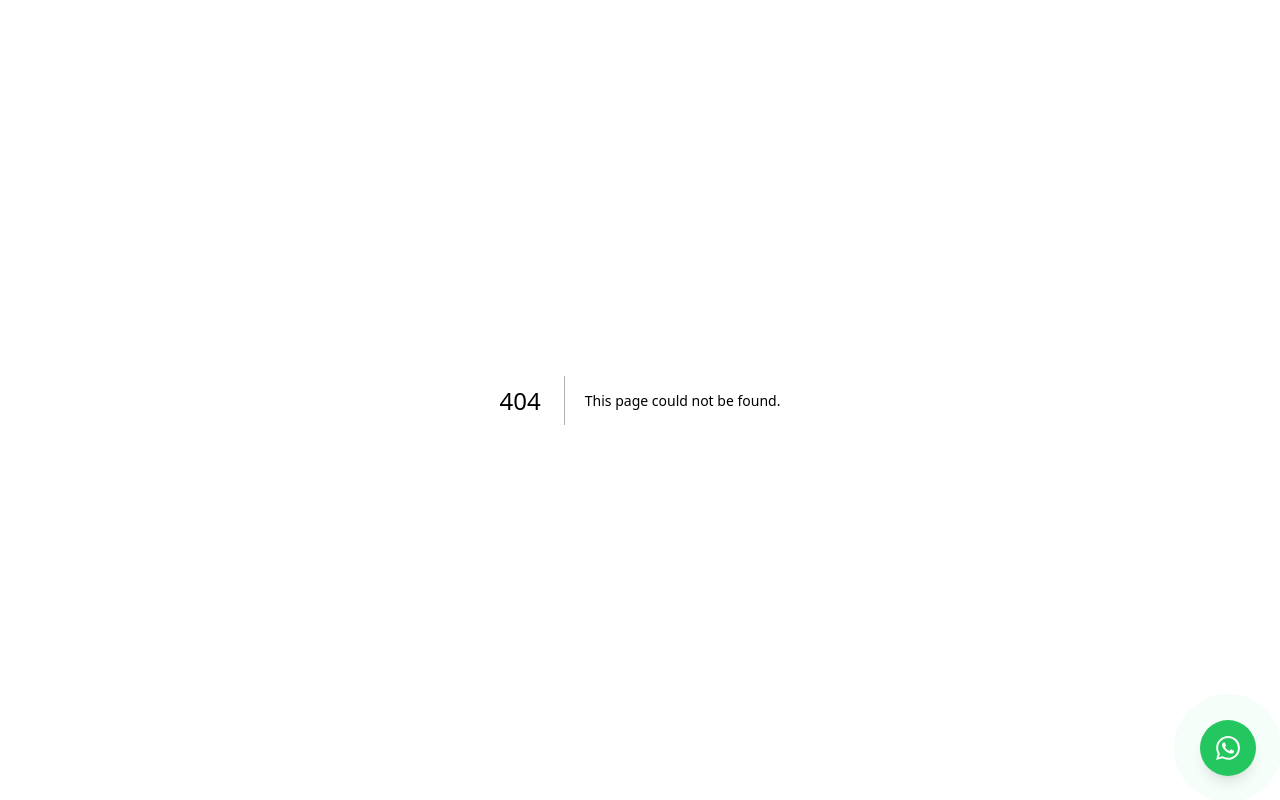
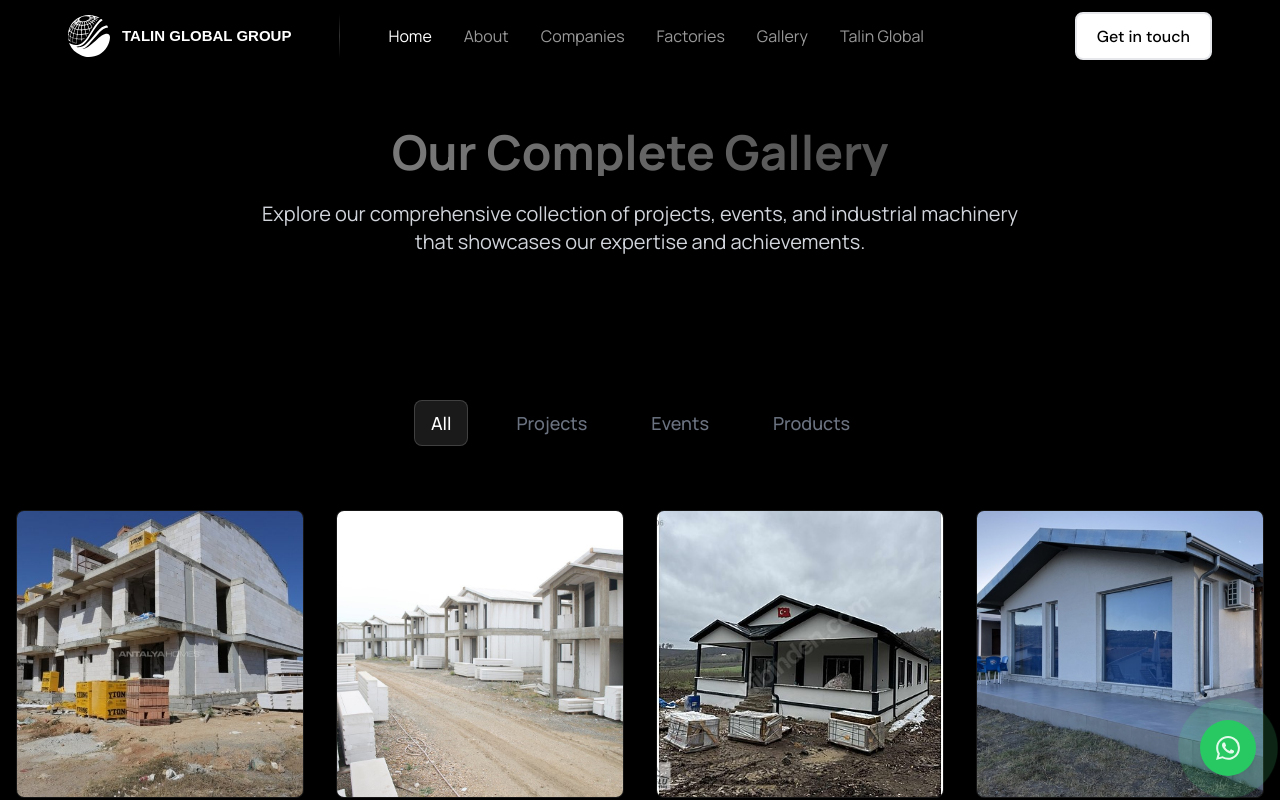
Before and after one commit to acuteangleTech/Talin-site, a Next.js app: page /gallery in a window 1280 px wide. Before the commit this address had no page. Shown: the top 800 px of the page. Built offline with nearby package versions, Linux system fonts and the light colour scheme; a web font is replaced by a local one.

Commit message:
created new gallary page

```diff
--- /dev/null
+++ b/src/app/gallery/page.jsx
@@ -0,0 +1,182 @@
+'use client';
+import React, { useState } from 'react';
+import Header from '@/components/common/Header';
+import Footer from '@/components/sections/Footer';
+import Image from 'next/image';
+
+const GalleryPage = () => {
+  const [activeTab, setActiveTab] = useState('All');
+
+  // Gallery images organized by category - using available images that match construction/industrial theme
+  const galleryData = {
+    All: [
+      // Projects - Real Estate
+      "/real state/WhatsApp Image 2025-08-16 at 11.01.59 PM.jpeg",
+      "/real state/WhatsApp Image 2025-08-16 at 11.01.58 PM (1).jpeg",
+      "/real state/WhatsApp Image 2025-08-16 at 11.01.58 PM.jpeg",
+      "/real state/WhatsApp Image 2025-08-16 at 11.01.57 PM (1).jpeg",
+      "/real state/WhatsApp Image 2025-08-16 at 11.01.57 PM.jpeg",
+
+      // Events
+      "/events/WhatsApp Image 2025-08-16 at 11.46.48 PM.jpeg",
+      "/events/WhatsApp Image 2025-08-16 at 11.46.47 PM (2).jpeg",
+      "/events/WhatsApp Image 2025-08-16 at 11.46.47 PM (1).jpeg",
+      "/events/WhatsApp Image 2025-08-16 at 11.46.47 PM.jpeg",
+      "/events/WhatsApp Image 2025-08-16 at 11.45.31 PM (1).jpeg",
+      "/events/WhatsApp Image 2025-08-16 at 11.45.31 PM.jpeg",
+      "/events/WhatsApp Image 2025-08-16 at 11.45.03 PM.jpeg",
+
+      // Products - Industrial Machinery
+      "/Automatic and semi automatic blowing machines/WhatsApp Image 2025-08-16 at 11.41.20 PM (1).jpeg",
+      "/Automatic and semi automatic blowing machines/WhatsApp Image 2025-08-16 at 11.41.20 PM.jpeg",
+      "/Automatic and semi automatic blowing machines/WhatsApp Image 2025-08-16 at 11.41.19 PM (2).jpeg",
+      "/Automatic and semi automatic blowing machines/WhatsApp Image 2025-08-16 at 11.41.19 PM (1).jpeg",
+      "/Automatic and semi automatic blowing machines/WhatsApp Image 2025-08-16 at 11.41.19 PM.jpeg",
+      "/Biscuits machines line/WhatsApp Image 2025-08-16 at 11.42.10 PM (2).jpeg",
+      "/Biscuits machines line/WhatsApp Image 2025-08-16 at 11.42.10 PM (1).jpeg",
+      "/Biscuits machines line/WhatsApp Image 2025-08-16 at 11.42.10 PM.jpeg",
+      "/Biscuits machines line/WhatsApp Image 2025-08-16 at 11.42.09 PM.jpeg",
+      "/Blocks making machines/WhatsApp Image 2025-08-16 at 11.41.41 PM.jpeg",
+      "/Blocks making machines/WhatsApp Image 2025-08-16 at 11.41.40 PM (1).jpeg",
+      "/Blocks making machines/WhatsApp Image 2025-08-16 at 11.41.40 PM.jpeg",
+      "/Blocks making machines/WhatsApp Image 2025-08-16 at 11.41.39 PM.jpeg",
+      "/papers machines/WhatsApp Image 2025-08-16 at 11.04.48 PM.jpeg",
+      "/papers machines/WhatsApp Image 2025-08-16 at 11.04.47 PM (1).jpeg",
+      "/papers machines/WhatsApp Image 2025-08-16 at 11.04.47 PM.jpeg",
+      "/Utopia machines/WhatsApp Image 2025-08-16 at 11.00.53 PM.jpeg",
+      "/Utopia machines/WhatsApp Image 2025-08-16 at 11.00.52 PM (1).jpeg",
+      "/Utopia machines/WhatsApp Image 2025-08-16 at 11.00.52 PM.jpeg",
+      "/Utopia machines/WhatsApp Image 2025-08-16 at 11.00.51 PM.jpeg"
+    ],
+    Projects: [
+      "/real state/WhatsApp Image 2025-08-16 at 11.01.59 PM.jpeg",
+      "/real state/WhatsApp Image 2025-08-16 at 11.01.58 PM (1).jpeg",
+      "/real state/WhatsApp Image 2025-08-16 at 11.01.58 PM.jpeg",
+      "/real state/WhatsApp Image 2025-08-16 at 11.01.57 PM (1).jpeg",
+      "/real state/WhatsApp Image 2025-08-16 at 11.01.57 PM.jpeg"
+    ],
+    Events: [
+      "/events/WhatsApp Image 2025-08-16 at 11.46.48 PM.jpeg",
+      "/events/WhatsApp Image 2025-08-16 at 11.46.47 PM (2).jpeg",
+      "/events/WhatsApp Image 2025-08-16 at 11.46.47 PM (1).jpeg",
+      "/events/WhatsApp Image 2025-08-16 at 11.46.47 PM.jpeg",
+      "/events/WhatsApp Image 2025-08-16 at 11.45.31 PM (1).jpeg",
+      "/events/WhatsApp Image 2025-08-16 at 11.45.31 PM.jpeg",
+      "/events/WhatsApp Image 2025-08-16 at 11.45.03 PM.jpeg"
+    ],
+    Products: [
+      // Automatic and semi automatic blowing machines
+      "/Automatic and semi automatic blowing machines/WhatsApp Image 2025-08-16 at 11.41.20 PM (1).jpeg",
+      "/Automatic and semi automatic blowing machines/WhatsApp Image 2025-08-16 at 11.41.20 PM.jpeg",
+      "/Automatic and semi automatic blowing machines/WhatsApp Image 2025-08-16 at 11.41.19 PM (2).jpeg",
+      "/Automatic and semi automatic blowing machines/WhatsApp Image 2025-08-16 at 11.41.19 PM (1).jpeg",
+      "/Automatic and semi automatic blowing machines/WhatsApp Image 2025-08-16 at 11.41.19 PM.jpeg",
+
+      // Biscuits machines line
+      "/Biscuits machines line/WhatsApp Image 2025-08-16 at 11.42.10 PM (2).jpeg",
+      "/Biscuits machines line/WhatsApp Image 2025-08-16 at 11.42.10 PM (1).jpeg",
+      "/Biscuits machines line/WhatsApp Image 2025-08-16 at 11.42.10 PM.jpeg",
+      "/Biscuits machines line/WhatsApp Image 2025-08-16 at 11.42.09 PM.jpeg",
+
+      // Blocks making machines
+      "/Blocks making machines/WhatsApp Image 2025-08-16 at 11.41.41 PM.jpeg",
+      "/Blocks making machines/WhatsApp Image 2025-08-16 at 11.41.40 PM (1).jpeg",
+      "/Blocks making machines/WhatsApp Image 2025-08-16 at 11.41.40 PM.jpeg",
+      "/Blocks making machines/WhatsApp Image 2025-08-16 at 11.41.39 PM.jpeg",
+
+      // Papers machines
+      "/papers machines/WhatsApp Image 2025-08-16 at 11.04.48 PM.jpeg",
+      "/papers machines/WhatsApp Image 2025-08-16 at 11.04.47 PM (1).jpeg",
+      "/papers machines/WhatsApp Image 2025-08-16 at 11.04.47 PM.jpeg",
+
+      // Utopia machines
+      "/Utopia machines/WhatsApp Image 2025-08-16 at 11.00.53 PM.jpeg",
+      "/Utopia machines/WhatsApp Image 2025-08-16 at 11.00.52 PM (1).jpeg",
+      "/Utopia machines/WhatsApp Image 2025-08-16 at 11.00.52 PM.jpeg",
+      "/Utopia machines/WhatsApp Image 2025-08-16 at 11.00.51 PM.jpeg"
+    ]
+  };
+
+  const currentImages = galleryData[activeTab];
+
+  return (
+    <div className="w-full min-h-screen">
+      <div className="relative">
+        <Header />
+      </div>
+      <main className="bg-global-1">
+        {/* Hero Section */}
+        <section className="pt-32 py-20 px-4">
+          <div className="max-w-7xl mx-auto text-center">
+            <h1 className="text-3xl md:text-4xl lg:text-5xl font-bold leading-tight mb-6 bg-gradient-to-r from-[#979797] to-[#333333] bg-clip-text text-transparent">
+              Our Complete Gallery
+            </h1>
+            <p className="text-xl text-gray-300 max-w-3xl mx-auto">
+              Explore our comprehensive collection of projects, events, and industrial machinery that showcases our expertise and achievements.
+            </p>
+          </div>
+        </section>
+
+        {/* Gallery Section */}
+        <section className="bg-global-1 pt-16 pb-16 px-4">
+          <div className="max-w-7xl mx-auto">
+            {/* Tab Navigation */}
+            <div className="flex flex-wrap justify-center gap-3 sm:gap-6 lg:gap-8 mb-8 lg:mb-16 px-4">
+              {['All', 'Projects', 'Events', 'Products'].map((tab) => (
+                <button
+                  key={tab}
+                  onClick={() => setActiveTab(tab)}
+                  className={`text-sm sm:text-base lg:text-lg font-medium transition-colors duration-300 px-3 py-2 sm:px-4 sm:py-2 rounded-lg whitespace-nowrap ${
+                    activeTab === tab
+                      ? 'text-white bg-[#ffffff1a] border border-[#ffffff2a]'
+                      : 'text-gray-500 hover:text-gray-300 hover:bg-[#ffffff0a]'
+                  }`}
+                >
+                  {tab}
+                </button>
+              ))}
+            </div>
+
+            {/* Image Grid */}
+            <div className="grid grid-cols-1 md:grid-cols-2 lg:grid-cols-3 xl:grid-cols-4 gap-6 md:gap-8">
+              {currentImages.map((image, index) => (
+                <div
+                  key={index}
+                  className="group cursor-pointer transition-all duration-300 hover:scale-105"
+                >
+                  <div className="relative overflow-hidden rounded-lg shadow-lg bg-gradient-to-b from-[#ffffff0c] to-[#9999990f] border border-[#ffffff0c]">
+                    <div className="aspect-square relative">
+                      <Image
+                        src={image}
+                        alt={`${activeTab} Image ${index + 1}`}
+                        fill
+                        className="object-cover transition-transform duration-300 group-hover:scale-110"
+                        sizes="(max-width: 640px) 100vw, (max-width: 768px) 50vw, (max-width: 1024px) 33vw, 25vw"
+                      />
+                    </div>
+                    <div className="absolute inset-0 bg-black bg-opacity-0 group-hover:bg-opacity-30 transition-all duration-300 flex items-end">
+                      <div className="p-4 text-white opacity-0 group-hover:opacity-100 transition-opacity duration-300">
+                        <h3 className="text-sm font-semibold">{activeTab} #{index + 1}</h3>
+                      </div>
+                    </div>
+                  </div>
+                </div>
+              ))}
+            </div>
+
+            {/* Image Count Info */}
+            <div className="text-center mt-12">
+              <p className="text-gray-400 text-lg">
+                Showing {currentImages.length} images in {activeTab} category
+              </p>
+            </div>
+          </div>
+        </section>
+
+        <Footer />
+      </main>
+    </div>
+  );
+};
+
+export default GalleryPage;
--- a/src/components/sections/GallerySection.jsx
+++ b/src/components/sections/GallerySection.jsx
@@ -2,12 +2,14 @@
 import React, { useState, useRef, useEffect } from 'react';
 import Image from 'next/image';
 import Button from '@/components/ui/Button';
+import { useRouter } from 'next/navigation';
 
 const GallerySection = () => {
   const [activeTab, setActiveTab] = useState('Projects');
   const [isPaused, setIsPaused] = useState(false);
   const carouselRef = useRef(null);
   const intervalRef = useRef(null);
+  const router = useRouter();
 
   // Gallery images organized by category - using available images that match construction/industrial theme
   const galleryData = {
@@ -127,12 +129,12 @@ const GallerySection = () => {
           </div>
 
           {/* Tab Navigation */}
-          <div className="flex justify-center gap-12 lg:gap-20 mb-12 lg:mb-16">
+          <div className="flex flex-wrap justify-center gap-6 sm:gap-8 lg:gap-20 mb-8 lg:mb-16 px-4">
             {['Projects', 'Events', 'Products'].map((tab) => (
               <button
                 key={tab}
                 onClick={() => setActiveTab(tab)}
-                className={`text-lg lg:text-xl font-medium transition-colors duration-300 ${
+                className={`text-base sm:text-lg lg:text-xl font-medium transition-colors duration-300 whitespace-nowrap ${
                   activeTab === tab
                     ? 'text-white'
                     : 'text-gray-500 hover:text-gray-300'
@@ -207,10 +209,10 @@ const GallerySection = () => {
             variant="primary"
             size="lg"
             className="w-auto"
-            onClick={() => console.log(`View all ${activeTab.toLowerCase()}`)}
+            onClick={() => router.push('/gallery')}
           >
             <span className="text-sm lg:text-base font-medium">
-              View All gallery
+              View All Gallery
             </span>
           </Button>
         </div>
```
